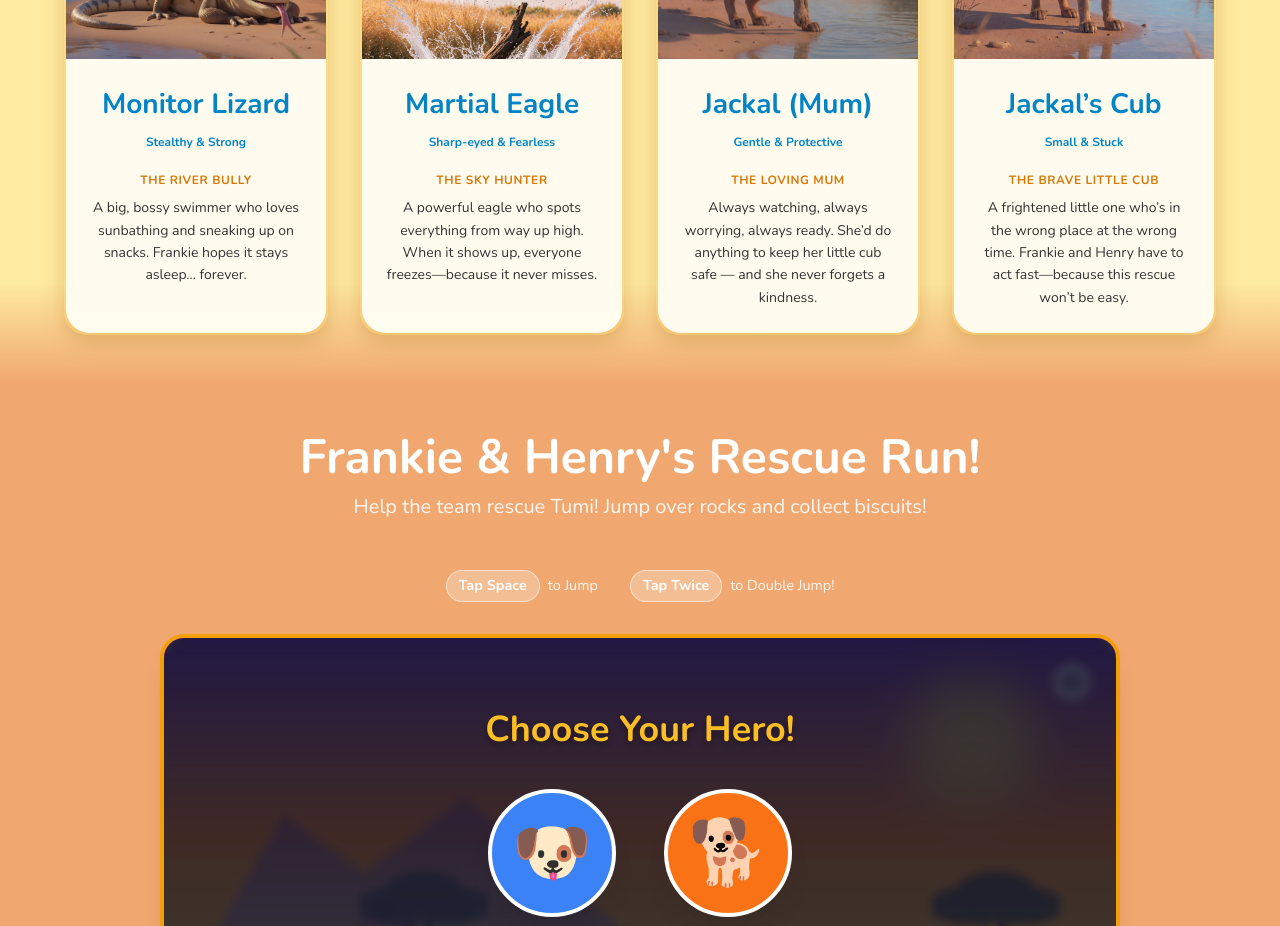
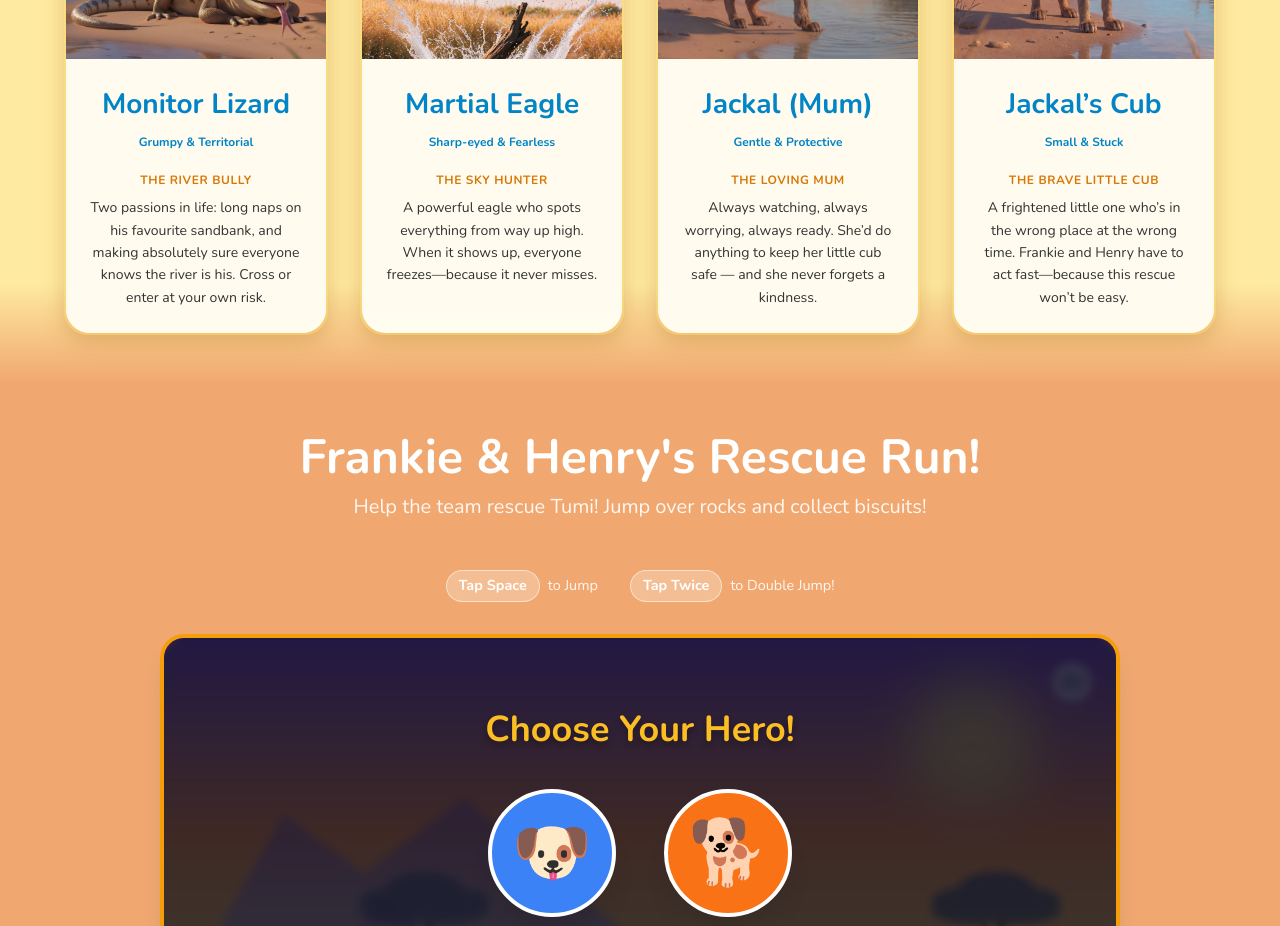
Before and after one commit to michelecameron21-art/Frankie-Henry-Website, a React (Vite) app: page / in a window 1280 px wide. Shown: the part 1820-2746 px from the top of the page. Built offline with nearby package versions, Linux system fonts and the light colour scheme.

Commit message:
Update Monitor Lizard card text

```diff
--- a/src/components/SafariHeroes.jsx
+++ b/src/components/SafariHeroes.jsx
@@ -55,9 +55,9 @@ const heroes = [
     {
         id: 'monitor-lizard',
         name: 'Monitor Lizard',
-        tag: 'Stealthy & Strong',
+        tag: 'Grumpy & Territorial',
         role: 'THE RIVER BULLY',
-        description: 'A big, bossy swimmer who loves sunbathing and sneaking up on snacks. Frankie hopes it stays asleep… forever.',
+        description: 'Two passions in life: long naps on his favourite sandbank, and making absolutely sure everyone knows the river is his. Cross or enter at your own risk.',
         color: 'bg-emerald-100',
         accent: '#10B981',
         image: '/assets/monitor.jpg',
```
